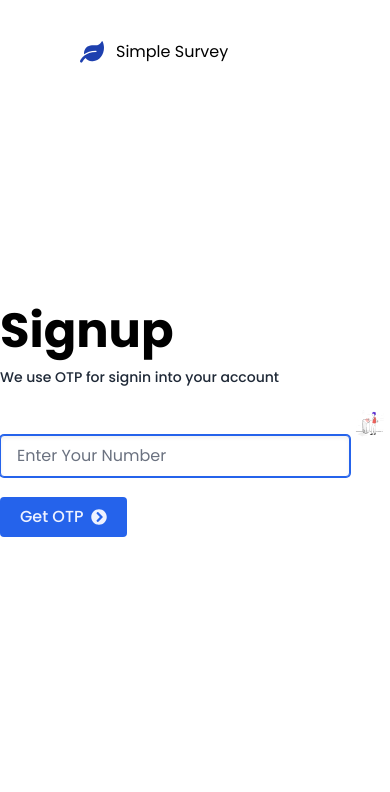
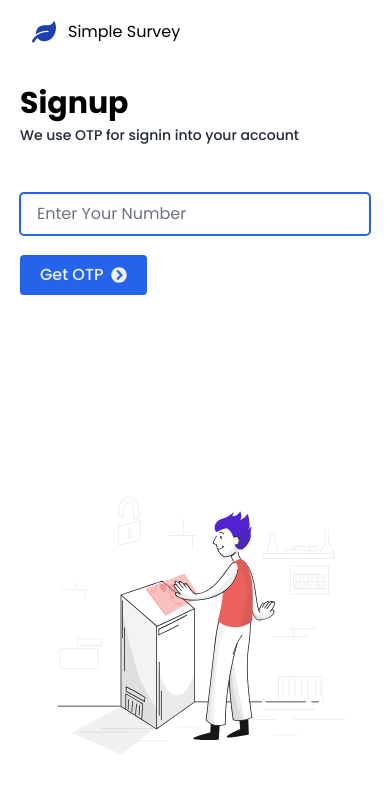
Before and after one commit to HarsimranBarki/trinkerr-assignment, a React (Create React App) app: page / in a window 390 px wide. Shown: the top 792 px of the page. Built offline with nearby package versions, Linux system fonts and the light colour scheme.

Commit message:
mobile responsive signup page

```diff
--- a/src/components/pages/Home.js
+++ b/src/components/pages/Home.js
@@ -22,15 +22,16 @@ const Home = () => {
 
   return (
     <div className=" w-screen ">
-      <div className="absolute left-20 top-10 flex">
+      <div className="absolute left-8 sm:left-20 top-5 sm:top-10 flex">
         <FaLeaf className=" text-2xl text-blue-800 mr-3" />
         Simple Survey
       </div>
 
-      <div className="flex h-screen  justify-between items-center">
-        <div className="left mx-auto ">
-          <h1 className="text-5xl font-bold">Signup</h1>
-          <p className="text-sm text-gray-800 mt-3 font-medium">
+      <div className="flex h-screen px-0 sm:px-10 max-w-full sm:max-w-screen-2xl mx-auto  justify-between items-center flex-wrap">
+        <div className="left  mx-auto  ">
+          <div>
+            <h1 className="text-3xl sm:text-5xl font-bold">Signup</h1>
+            <p className="text-sm text-gray-800 mt-1 sm:mt-3 font-medium">
               We use OTP for signin into your account
             </p>
             <AnimatePresence>
@@ -45,8 +46,14 @@ const Home = () => {
               )}
             </AnimatePresence>
           </div>
-        <div className="right ">
-          <img src={LoginImage} alt="loginImage" className="h-screen w-full" />
+        </div>
+
+        <div className="right w-full sm:w-2/3">
+          <img
+            src={LoginImage}
+            alt="loginImage"
+            className=" h-auto lg:h-screen w-full"
+          />
         </div>
       </div>
     </div>
--- a/src/components/pages/Survey.js
+++ b/src/components/pages/Survey.js
@@ -103,9 +103,9 @@ const Survey = () => {
     <div className="p-10">
       <Header />
       <Toaster position="bottom-center" reverseOrder={false} />
-      <div className="container max-w-screen-2xl m-auto flex  flex-wrap py-10">
+      <div className="container max-w-screen-2xl m-auto flex  flex-wrap py-10 ">
         <motion.div
-          className="flex-1"
+          className="flex-1 mb-10"
           initial="hidden"
           animate="visible"
           transition={{ duration: 0.5, delay: 0.1 }}
```
Lines whose indentation alone changed are shown as unchanged.
